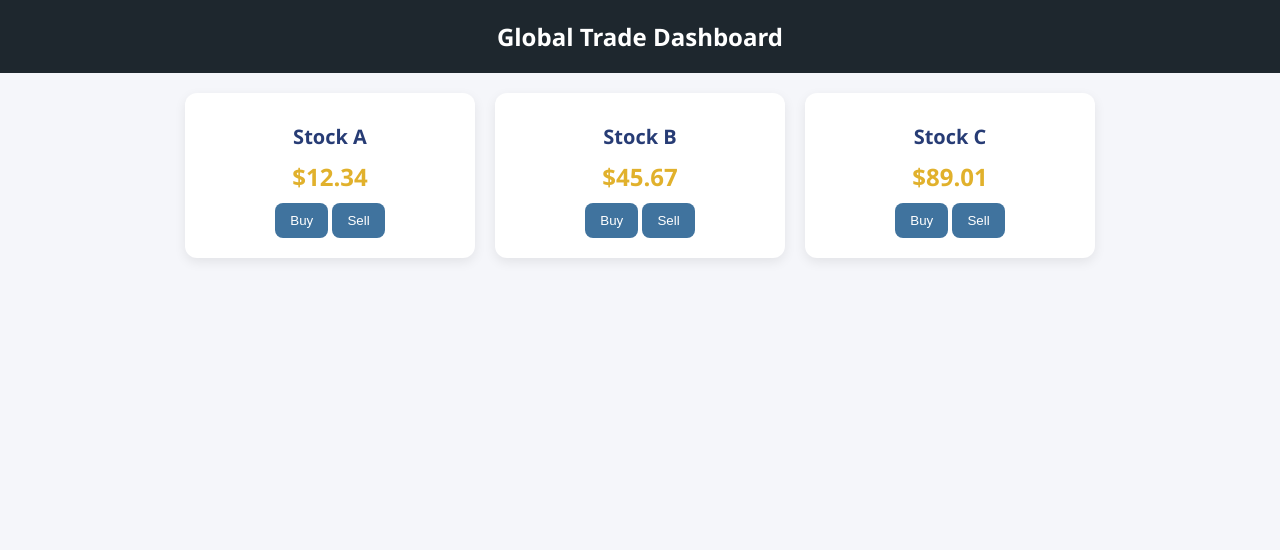
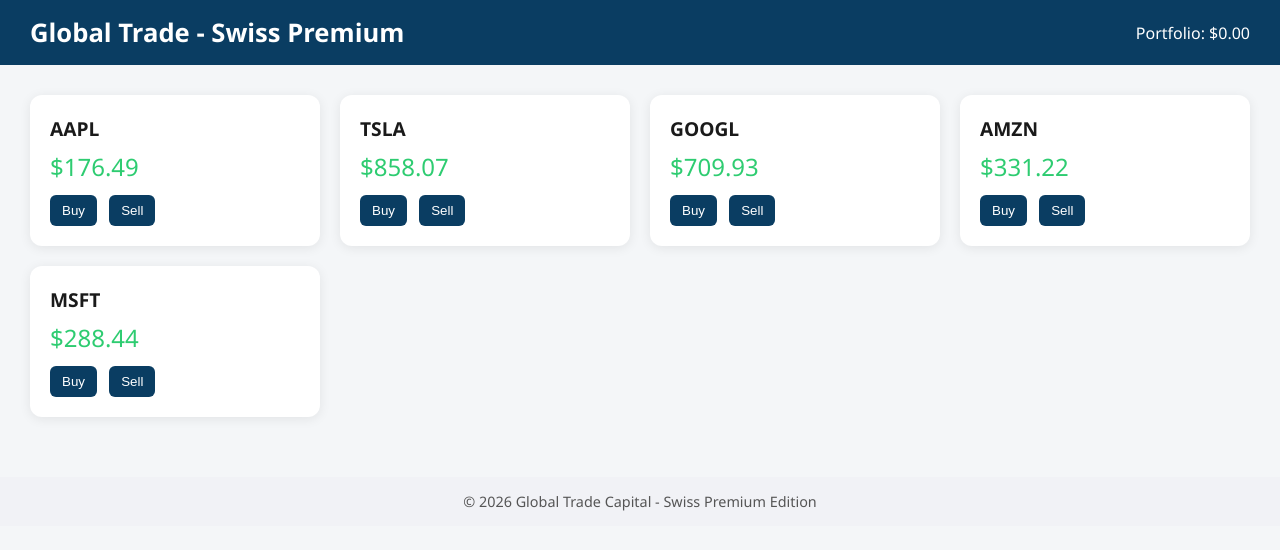
Before and after one commit to 4starly-svg/d1-template, a website: page index.html in a window 1280 px wide. Drawn offline with Linux system fonts and the light colour scheme.

Commit message:
Update index.html

```diff
--- a/index.html
+++ b/index.html
@@ -3,120 +3,134 @@
 <head>
 <meta charset="UTF-8">
 <meta name="viewport" content="width=device-width, initial-scale=1.0">
-    <title>Global Trade Dashboard</title>
+<title>Global Trade Swiss Premium Dashboard</title>
 <style>
-        /* ===== Global Styles ===== */
-        body {
-            font-family: 'Segoe UI', Tahoma, Geneva, Verdana, sans-serif;
-            background-color: #f5f6fa;
-            color: #2f3640;
-            margin: 0;
-            padding: 0;
-        }
-        header {
-            background-color: #1e272e;
-            color: #ffffff;
-            padding: 20px;
-            text-align: center;
-            font-size: 1.5em;
-            font-weight: bold;
-        }
-        main {
-            padding: 20px;
-            display: flex;
-            flex-wrap: wrap;
-            justify-content: center;
-            gap: 20px;
-        }
-        .card {
-            background-color: #ffffff;
-            box-shadow: 0 4px 12px rgba(0,0,0,0.08);
-            border-radius: 12px;
-            width: 250px;
-            padding: 20px;
-            text-align: center;
-            transition: transform 0.2s, box-shadow 0.2s;
-        }
-        .card:hover {
-            transform: translateY(-5px);
-            box-shadow: 0 8px 24px rgba(0,0,0,0.12);
-        }
-        .card h2 {
-            margin: 10px 0;
-            font-size: 1.25em;
-            color: #273c75;
-        }
-        .price {
-            font-size: 1.5em;
-            font-weight: bold;
-            color: #e1b12c;
-        }
-        button {
-            margin-top: 10px;
-            padding: 10px 15px;
-            border: none;
-            border-radius: 8px;
-            background-color: #40739e;
-            color: white;
-            cursor: pointer;
-            transition: background-color 0.2s;
-        }
-        button:hover {
-            background-color: #2f3640;
-        }
+  body { font-family: 'Segoe UI', Tahoma, Geneva, Verdana, sans-serif; background-color: #f4f6f8; color: #1a1a1a; margin: 0; padding: 0; }
+  header { background-color: #0a3d62; color: #fff; padding: 15px 30px; display: flex; justify-content: space-between; align-items: center; }
+  header h1 { margin: 0; font-size: 1.6rem; }
+  main { padding: 30px; display: grid; grid-template-columns: repeat(auto-fit, minmax(280px, 1fr)); gap: 20px; }
+  .card { background-color: #fff; border-radius: 12px; padding: 20px; box-shadow: 0 2px 12px rgba(0,0,0,0.08); display: flex; flex-direction: column; justify-content: space-between; }
+  .stock-name { font-weight: bold; font-size: 1.2rem; margin-bottom: 8px; }
+  .stock-price { font-size: 1.5rem; margin-bottom: 12px; color: #2ecc71; }
+  .button-group button { background-color: #0a3d62; color: #fff; border: none; border-radius: 6px; padding: 8px 12px; margin-right: 8px; cursor: pointer; transition: 0.2s; }
+  .button-group button:hover { background-color: #06335c; }
+  footer { text-align: center; padding: 15px; background-color: #f1f2f6; margin-top: 30px; font-size: 0.9rem; color: #555; }
 </style>
 </head>
 <body>
-    <header>Global Trade Dashboard</header>
+
+<header>
+  <h1>Global Trade - Swiss Premium</h1>
+  <div id="portfolio-value">Portfolio: $0.00</div>
+</header>
+
 <main>
-        <!-- Example Card -->
-        <div class="card" id="stock1">
-            <h2>Stock A</h2>
-            <div class="price" id="price1">$0.00</div>
-            <button onclick="buyStock('A')">Buy</button>
-            <button onclick="sellStock('A')">Sell</button>
+  <!-- Stock Cards -->
+  <div class="card" id="AAPL-card">
+    <div class="stock-name">AAPL</div>
+    <div class="stock-price" id="AAPL-price">$0.00</div>
+    <div class="button-group">
+      <button onclick="buyStock('AAPL')">Buy</button>
+      <button onclick="sellStock('AAPL')">Sell</button>
+    </div>
   </div>
 
-        <div class="card" id="stock2">
-            <h2>Stock B</h2>
-            <div class="price" id="price2">$0.00</div>
-            <button onclick="buyStock('B')">Buy</button>
-            <button onclick="sellStock('B')">Sell</button>
+  <div class="card" id="TSLA-card">
+    <div class="stock-name">TSLA</div>
+    <div class="stock-price" id="TSLA-price">$0.00</div>
+    <div class="button-group">
+      <button onclick="buyStock('TSLA')">Buy</button>
+      <button onclick="sellStock('TSLA')">Sell</button>
+    </div>
   </div>
 
-        <div class="card" id="stock3">
-            <h2>Stock C</h2>
-            <div class="price" id="price3">$0.00</div>
-            <button onclick="buyStock('C')">Buy</button>
-            <button onclick="sellStock('C')">Sell</button>
+  <div class="card" id="GOOGL-card">
+    <div class="stock-name">GOOGL</div>
+    <div class="stock-price" id="GOOGL-price">$0.00</div>
+    <div class="button-group">
+      <button onclick="buyStock('GOOGL')">Buy</button>
+      <button onclick="sellStock('GOOGL')">Sell</button>
+    </div>
+  </div>
+
+  <div class="card" id="AMZN-card">
+    <div class="stock-name">AMZN</div>
+    <div class="stock-price" id="AMZN-price">$0.00</div>
+    <div class="button-group">
+      <button onclick="buyStock('AMZN')">Buy</button>
+      <button onclick="sellStock('AMZN')">Sell</button>
+    </div>
+  </div>
+
+  <div class="card" id="MSFT-card">
+    <div class="stock-name">MSFT</div>
+    <div class="stock-price" id="MSFT-price">$0.00</div>
+    <div class="button-group">
+      <button onclick="buyStock('MSFT')">Buy</button>
+      <button onclick="sellStock('MSFT')">Sell</button>
+    </div>
   </div>
 </main>
 
+<footer>
+  &copy; 2026 Global Trade Capital - Swiss Premium Edition
+</footer>
+
 <script>
-        // ===== Dummy API Data (Replace with real API) =====
-        const stockData = {
-            A: 12.34,
-            B: 45.67,
-            C: 89.01
-        };
+// --- BACKEND CONNECTION SIMULATION ---
+// Replace this section with your live API fetch functions
 
-        function updatePrices() {
-            document.getElementById('price1').innerText = `$${stockData.A.toFixed(2)}`;
-            document.getElementById('price2').innerText = `$${stockData.B.toFixed(2)}`;
-            document.getElementById('price3').innerText = `$${stockData.C.toFixed(2)}`;
+const API_KEY = "YOUR_REAL_API_KEY"; // keep this as your live key
+const STOCKS = ["AAPL","TSLA","GOOGL","AMZN","MSFT"];
+let portfolioValue = 0;
+
+// Mock function simulating API fetch (replace with real API)
+async function fetchStockPrice(symbol) {
+    try {
+        // Example real API fetch:
+        // const response = await fetch(`https://api.example.com/price?symbol=${symbol}&apikey=${API_KEY}`);
+        // const data = await response.json();
+        // return parseFloat(data.price);
+
+        // MOCK for demo/testing
+        return (Math.random() * 1000).toFixed(2);
+    } catch(e) {
+        console.error("Error fetching price for", symbol, e);
+        return 0;
+    }
 }
 
+// Update stock prices on dashboard
+async function updatePrices() {
+    for (let symbol of STOCKS) {
+        const price = await fetchStockPrice(symbol);
+        document.getElementById(symbol + "-price").innerText = "$" + price;
+    }
+}
+
+// Simulate Buy/Sell actions
 function buyStock(symbol) {
-            alert(`Buy order placed for ${symbol}`);
+    const price = parseFloat(document.getElementById(symbol + "-price").innerText.replace("$",""));
+    portfolioValue += price;
+    updatePortfolioValue();
+    alert(`Bought ${symbol} at $${price}`);
 }
 
 function sellStock(symbol) {
-            alert(`Sell order placed for ${symbol}`);
+    const price = parseFloat(document.getElementById(symbol + "-price").innerText.replace("$",""));
+    portfolioValue -= price;
+    updatePortfolioValue();
+    alert(`Sold ${symbol} at $${price}`);
 }
 
-        // Update prices every 5 seconds (simulate live update)
+function updatePortfolioValue() {
+    document.getElementById("portfolio-value").innerText = "Portfolio: $" + portfolioValue.toFixed(2);
+}
+
+// Initial load & interval updates
 updatePrices();
-        setInterval(updatePrices, 5000);
+setInterval(updatePrices, 5000); // update every 5 seconds
 </script>
+
 </body>
 </html>
```
Lines whose indentation alone changed are shown as unchanged.
